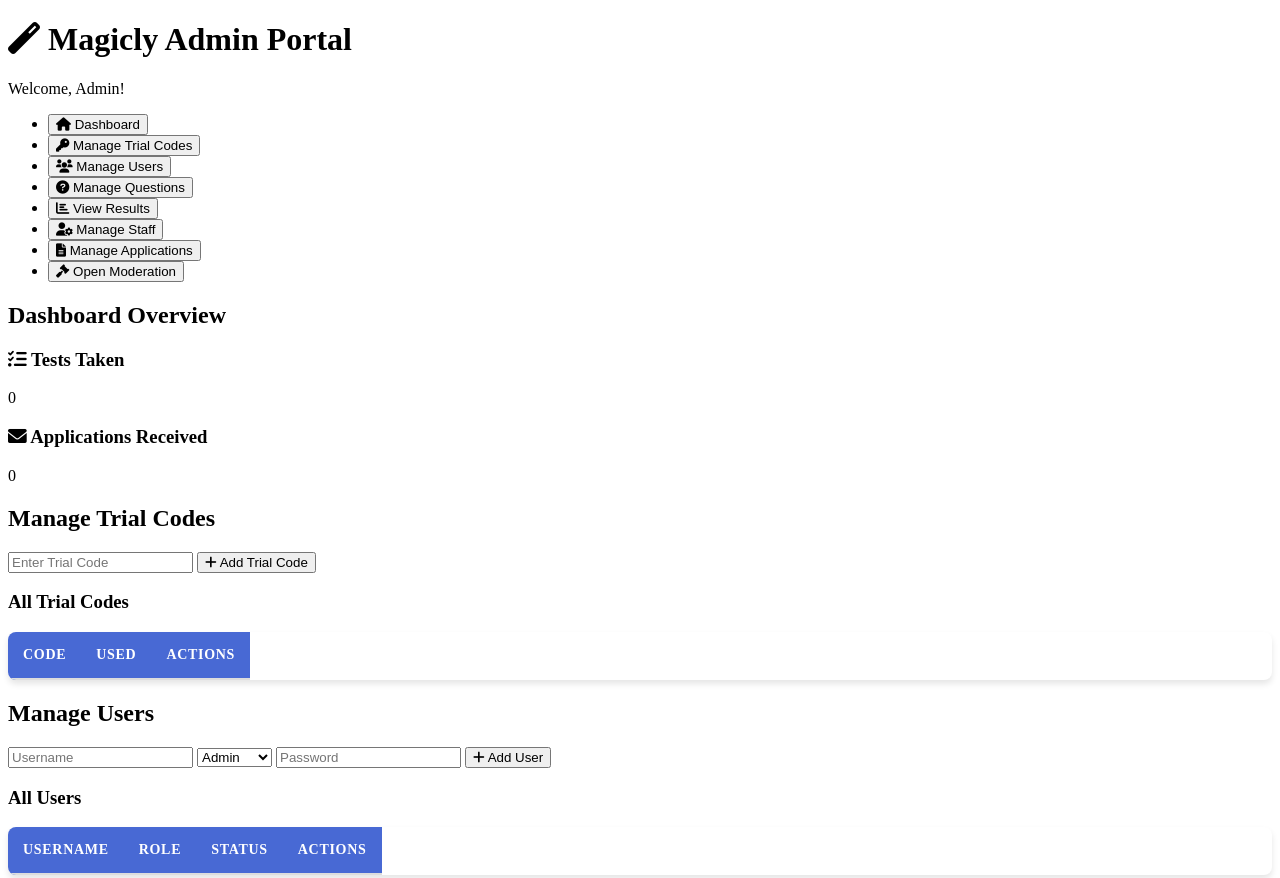
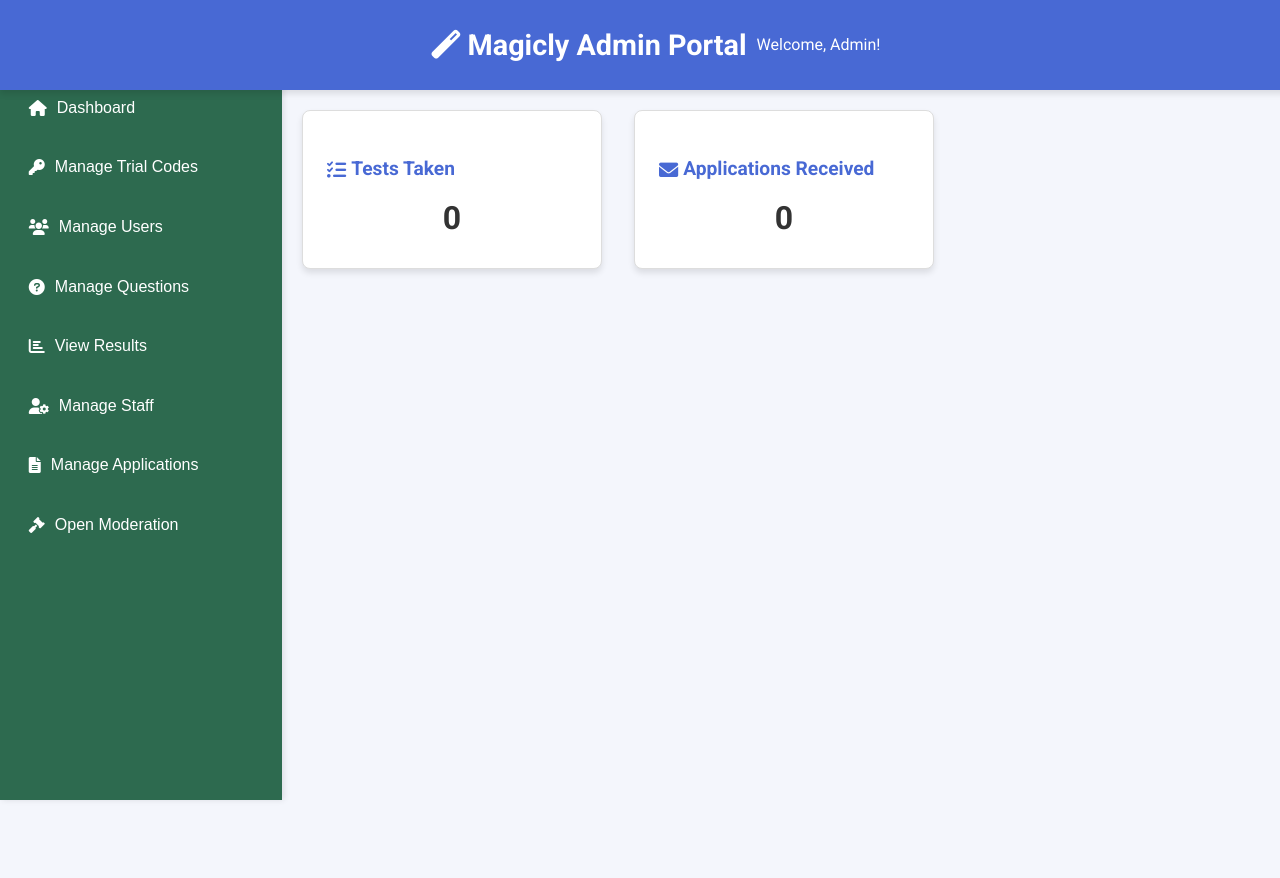
Before and after one commit to magiclydev/com, a website: page public/admin.html in a window 1280 px wide. Shown: the top 878 px of the page. After the commit the page ends 800 px from the top, so only its background shows below. Drawn offline with Linux system fonts and the light colour scheme.

Commit message:
Update styles.css

```diff
--- a/public/styles.css
+++ b/public/styles.css
@@ -1,17 +1,161 @@
+/* Global Styles */
+body {
+    font-family: 'Roboto', sans-serif; /* Modern font */
+    margin: 0;
+    padding: 0;
+    background-color: #f4f6fc; /* Light background */
+    color: #333;
+    line-height: 1.6;
+}
+
+/* Section Visibility */
+.section {
+    display: none;
+    margin: 20px;
+}
+
+.section:not(.hidden) {
+    display: block;
+}
+
+/* Header */
+header {
+    background-color: #4869d4; /* Primary blue */
+    color: white;
+    padding: 1rem;
+    text-align: center;
+    position: fixed;
+    top: 0;
+    width: 100%;
+    z-index: 1000;
+    box-shadow: 0 4px 6px rgba(0, 0, 0, 0.1);
+}
+
+header .header-content {
+    display: flex;
+    align-items: center;
+    justify-content: center;
+    gap: 10px;
+}
+
+header h1 {
+    font-size: 1.8rem;
+    font-weight: bold;
+    margin: 0;
+}
+
+/* Sidebar */
+.sidebar {
+    background-color: #2d6a4f; /* Sidebar green */
+    color: white;
+    width: 250px;
+    padding: 1rem;
+    position: fixed;
+    top: 70px; /* Below header */
+    bottom: 0;
+    overflow-y: auto;
+    box-shadow: 2px 0 6px rgba(0, 0, 0, 0.1);
+}
+
+.sidebar ul {
+    list-style: none;
+    padding: 0;
+    margin: 0;
+}
+
+.sidebar li {
+    margin-bottom: 1rem;
+}
+
+.sidebar button {
+    display: flex;
+    align-items: center;
+    gap: 10px;
+    width: 100%;
+    background: none;
+    border: none;
+    color: white;
+    font-size: 1rem;
+    text-align: left;
+    padding: 0.8rem;
+    border-radius: 5px;
+    cursor: pointer;
+    transition: background-color 0.3s ease;
+}
+
+.sidebar button:hover {
+    background-color: #40916c; /* Lighter green for hover */
+}
+
+/* Main Content */
+main {
+    margin-left: 250px; /* Sidebar width */
+    padding: 2rem;
+    flex-grow: 1;
+}
+
+.section.hidden {
+    display: none;
+}
+
+main h2 {
+    font-size: 1.6rem;
+    margin-bottom: 1rem;
+    display: flex;
+    align-items: center;
+    gap: 10px;
+}
+
+/* Stats Section */
+.stats-container {
+    display: flex;
+    justify-content: flex-start;
+    gap: 2rem;
+    flex-wrap: wrap;
+    margin-bottom: 2rem;
+}
+
+.stat-box {
+    background-color: white;
+    padding: 1.5rem;
+    text-align: center;
+    border-radius: 8px;
+    border: 1px solid #ddd;
+    box-shadow: 0 4px 6px rgba(0, 0, 0, 0.1);
+    flex: 1 1 200px;
+    max-width: 250px;
+}
+
+.stat-box h3 {
+    font-size: 1.2rem;
+    margin-bottom: 0.5rem;
+    color: #4869d4;
+    display: flex;
+    align-items: center;
+    gap: 5px;
+}
+
+.stat-box p {
+    font-size: 2rem;
+    font-weight: bold;
+    margin: 0;
+    color: #333;
+}
+
 /* Tables */
 table {
     width: 100%;
     border-collapse: separate;
-    border-spacing: 0; /* Adds separation for a clean border */
+    border-spacing: 0;
     background-color: white;
-    border-radius: 8px; /* Round corners */
+    border-radius: 8px;
     margin: 1rem 0;
-    box-shadow: 0 4px 6px rgba(0, 0, 0, 0.1); /* Soft shadow for elevation */
-    overflow: hidden; /* Prevents content from spilling out */
+    box-shadow: 0 4px 6px rgba(0, 0, 0, 0.1);
+    overflow: hidden;
 }
 
 table thead {
-    background-color: #4869d4; /* Primary blue for the header */
+    background-color: #4869d4;
     color: white;
 }
 
@@ -22,36 +166,34 @@
     font-weight: bold;
     letter-spacing: 0.05em;
     text-align: left;
-    border-bottom: 2px solid #ddd; /* Clean separation */
+    border-bottom: 2px solid #ddd;
 }
 
 table tbody tr {
-    border-bottom: 1px solid #ddd; /* Subtle row separators */
+    border-bottom: 1px solid #ddd;
     transition: background-color 0.3s ease;
 }
 
 table tbody tr:nth-child(even) {
-    background-color: #f9f9f9; /* Alternating row colors */
+    background-color: #f9f9f9;
 }
 
 table tbody tr:hover {
-    background-color: #f0f4ff; /* Light blue highlight for hover */
+    background-color: #f0f4ff;
 }
 
 table tbody td {
     padding: 12px;
     font-size: 14px;
-    color: #333; /* Neutral text color */
+    color: #333;
     text-align: left;
-    vertical-align: middle; /* Aligns content vertically */
+    vertical-align: middle;
 }
 
-/* Center-align actions column */
 table tbody td:last-child {
     text-align: center;
 }
 
-/* Buttons in tables */
 table button {
     padding: 6px 12px;
     font-size: 14px;
@@ -64,12 +206,61 @@
 }
 
 table button:hover {
-    background-color: #3a57b2; /* Darker shade for hover */
+    background-color: #3a57b2;
 }
 
-/* Ensure the table fits within its container on smaller screens */
-table {
-    display: block;
-    overflow-x: auto;
-    white-space: nowrap;
+/* Forms */
+form {
+    margin-top: 20px;
+    padding: 1.5rem;
+    background-color: white;
+    border-radius: 8px;
+    box-shadow: 0 4px 6px rgba(0, 0, 0, 0.1);
+    max-width: 600px;
 }
+
+form input, form select, form textarea, form button {
+    width: 100%;
+    padding: 10px;
+    margin: 10px 0;
+    border: 1px solid #ddd;
+    border-radius: 5px;
+}
+
+form button {
+    background-color: #4869d4;
+    color: white;
+    font-weight: bold;
+    border: none;
+    cursor: pointer;
+    transition: background-color 0.3s ease, box-shadow 0.3s ease;
+}
+
+form button:hover {
+    background-color: #3a57b2;
+    box-shadow: 0 4px 6px rgba(0, 0, 0, 0.2);
+}
+
+/* Responsive Styles */
+@media (max-width: 768px) {
+    .dashboard-container {
+        flex-direction: column;
+    }
+
+    .sidebar {
+        position: relative;
+        width: 100%;
+        height: auto;
+        top: 0;
+        box-shadow: none;
+    }
+
+    main {
+        margin-left: 0;
+    }
+
+    .stats-container {
+        flex-direction: column;
+        align-items: center;
+    }
+}
```
